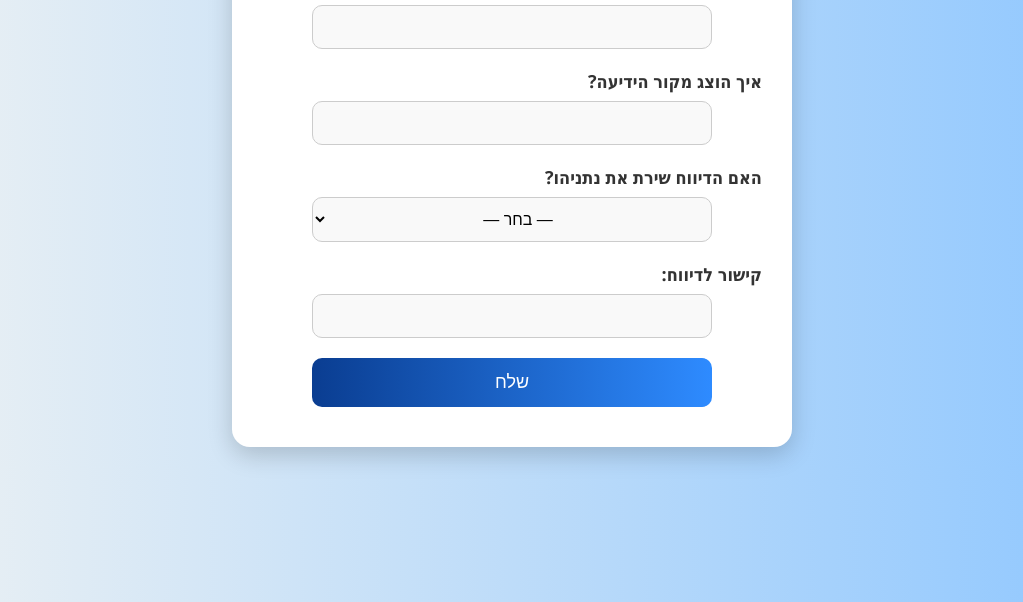
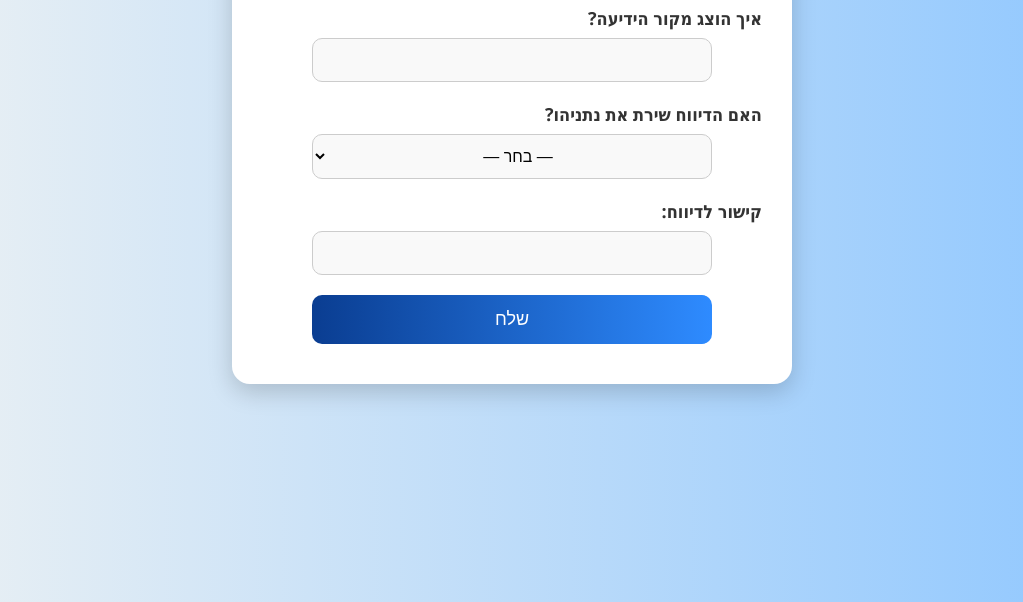
Before and after one commit to gil1feldman/gorem_medini, a plain HTML site: page index.html in a window 1280 px wide. Shown: the part 198-800 px from the top of the page, without its empty margins (128-1151 px from the left). Drawn offline with Linux system fonts and the light colour scheme.

Commit message:
Update index.html

```diff
--- a/index.html
+++ b/index.html
@@ -5,14 +5,19 @@
   <meta name="viewport" content="width=device-width, initial-scale=1.0"/>
   <title>מי מסתתר מאחורי הגורם המדיני?</title>
   <style>
+    /* הסרת מרווחים מהגוף ומהכותרת */
+    body, h2 {
+      margin: 0;
+      padding: 0;
+    }
+
     body {
       font-family: 'Segoe UI', Tahoma, Geneva, Verdana, sans-serif;
       direction: rtl;
-      margin: 0;
       background: linear-gradient(to right, #eef2f3, #8dc6ff);
       display: flex;
       justify-content: center;
-      padding: 40px 20px 20px; /* צמצום המרווח העליון */
+      padding: 0 20px 20px; /* אין padding-top */
     }
 
     .container {
@@ -22,6 +27,7 @@
       box-shadow: 0 8px 24px rgba(0, 0, 0, 0.18);
       width: 100%;
       max-width: 500px;
+      margin-top: 0; /* כדי להתחיל הכי למעלה */
       animation: fadeIn 1s ease forwards;
     }
 
```
